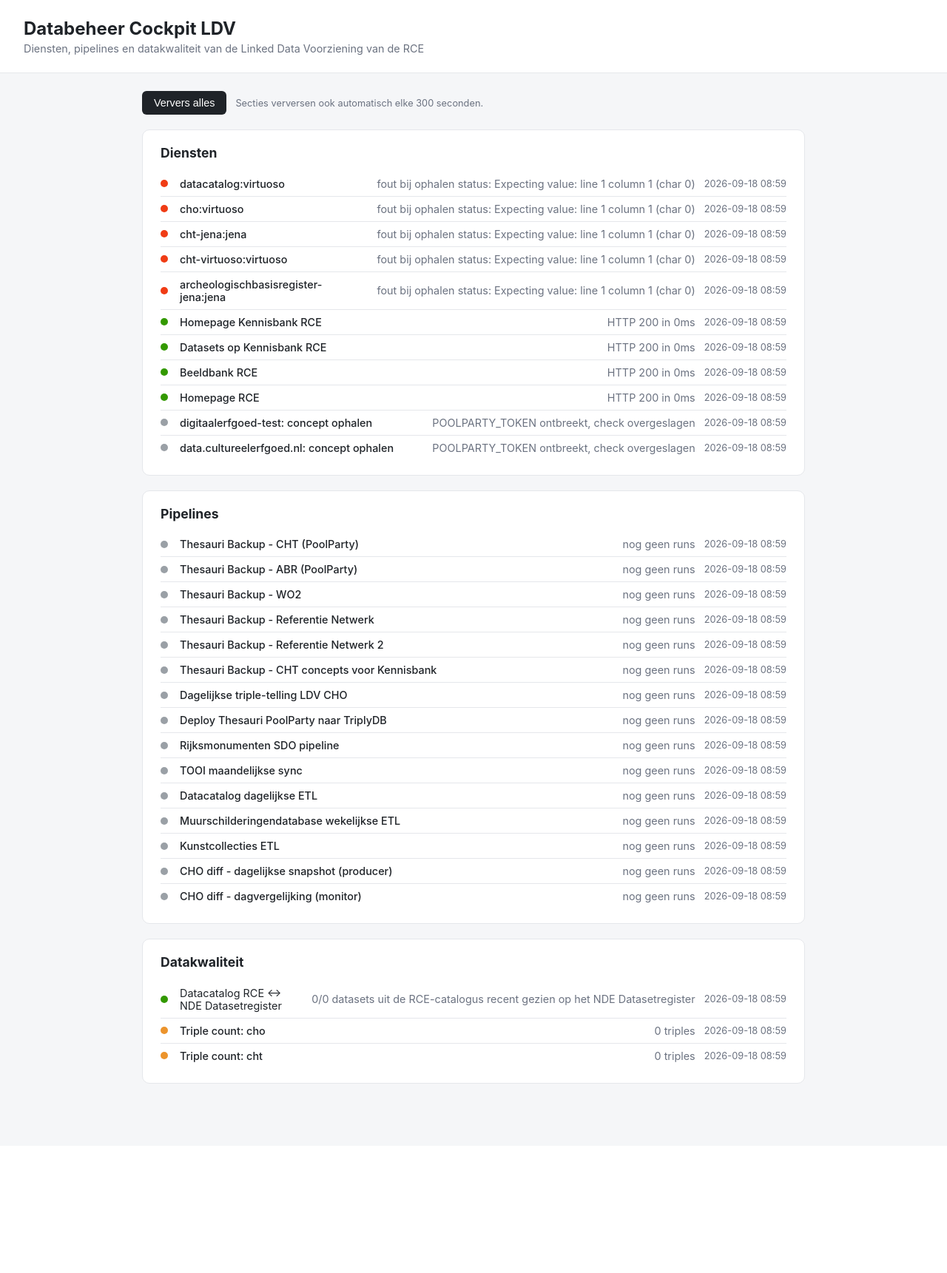
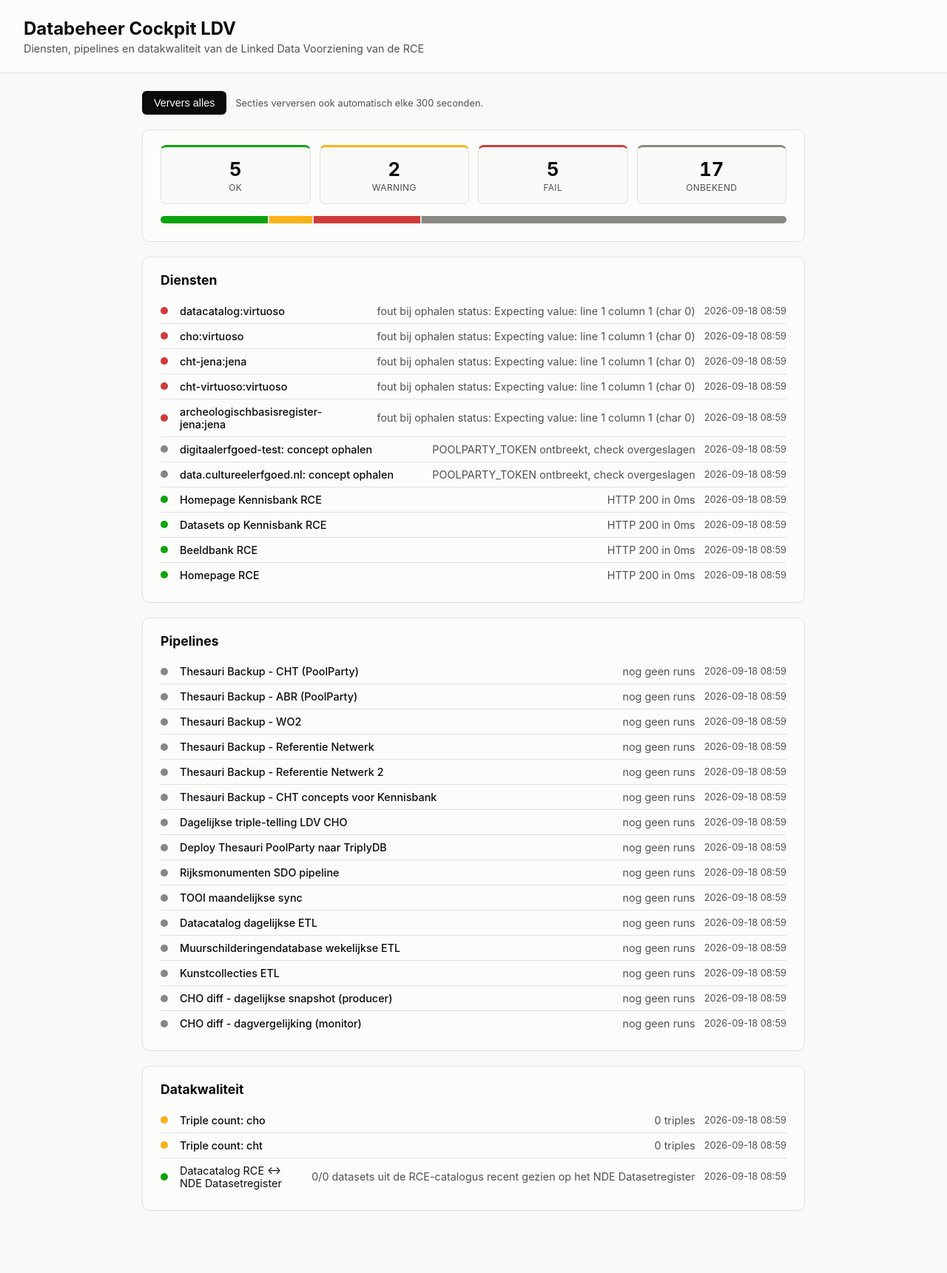
Before and after one commit to jolietjakeblues/databeheer-cockpit-ldv, a FastAPI app: page / in a window 1280 px wide. Shown: the whole page at 74% size. Before the commit the page ends 1465 px from the top, so only its background shows below. Run offline with FastAPI, Linux system fonts and the light colour scheme.

Commit message:
Detecteer stilgevallen pipelines en maak gezondheidsstatus visueel
- Pipelines: workflow-state (active/disabled_inactivity/disabled_manually)
  en cron-cadans worden nu gecheckt, niet alleen de laatste run-conclusie.
  Live getest: 4 van de 15 bewaakte workflows bleken al maanden stilgezet
  door GitHub's automatische disable-na-inactiviteit, terwijl hun laatste
  run ooit succesvol was - precies het gat dat dit dicht.
- Problemen-eerst sortering binnen elke sectie (SEVERITY_ORDER).
- KPI-rij + gezondheidsbalk bovenaan, kleuren volgens de gevalideerde
  status-palette (dataviz-skill: good/warning/critical).
- Bugfix diensten-check: outOfSync uit de LDV-API is een JSON-boolean,
  de vergelijking met de string "true" (ook aanwezig in service-dashboard)
  faalde daardoor altijd stil.
- data_quality: SPARQLWrapper (urllib) vervangen door requests i.v.m.
  ontbrekende CA-verificatie op dit systeem voor het NDE-endpoint.

Co-Authored-By: Claude Sonnet 5 <noreply@anthropic.com>

```diff
--- a/app/checks/pipelines.py
+++ b/app/checks/pipelines.py
@@ -1,4 +1,5 @@
 import os
+from datetime import datetime, timezone
 
 import requests
 
@@ -17,6 +18,11 @@ _CONCLUSION_LEVEL = {
     "stale": Level.WARNING,
 }
 
+_DISABLED_REASON = {
+    "disabled_inactivity": "automatisch uitgeschakeld door GitHub wegens 60+ dagen inactiviteit in de repo",
+    "disabled_manually": "handmatig uitgeschakeld",
+}
+
 
 def _headers() -> dict:
     headers = {"Accept": "application/vnd.github+json"}
@@ -25,9 +31,28 @@ def _headers() -> dict:
     return headers
 
 
-def check_workflow(repo: str, workflow: str, label: str) -> StatusEntry:
+def _get_workflow_state(repo: str, workflow: str) -> str | None:
+    """Geeft de workflow-state (active/disabled_inactivity/disabled_manually) of
+    None als die niet kon worden opgehaald."""
+    api_url = f"https://api.github.com/repos/{repo}/actions/workflows/{workflow}"
+    try:
+        response = requests.get(api_url, headers=_headers(), timeout=30)
+        if response.status_code != 200:
+            return None
+        return response.json().get("state")
+    except Exception:
+        return None
+
+
+def check_workflow(repo: str, workflow: str, label: str, cadence_days: int | None) -> StatusEntry:
     api_url = f"https://api.github.com/repos/{repo}/actions/workflows/{workflow}/runs?per_page=1"
     html_url = f"https://github.com/{repo}/actions/workflows/{workflow}"
+
+    state = _get_workflow_state(repo, workflow)
+    if state and state != "active":
+        reason = _DISABLED_REASON.get(state, state)
+        return StatusEntry(label=label, level=Level.FAIL, detail=f"workflow staat stil: {reason}", url=html_url)
+
     try:
         response = requests.get(api_url, headers=_headers(), timeout=30)
         if response.status_code == 404:
@@ -40,14 +65,22 @@ def check_workflow(repo: str, workflow: str, label: str) -> StatusEntry:
         run = runs[0]
         status = run.get("status")  # queued/in_progress/completed
         conclusion = run.get("conclusion")  # success/failure/...
-        run_at = run.get("run_started_at", "")[:16].replace("T", " ")
+        started_raw = run.get("run_started_at", "")
+        run_at = started_raw[:16].replace("T", " ")
 
         if status != "completed":
-            level = Level.WARNING
-            detail = f"loopt nog ({status}), gestart {run_at}"
-        else:
-            level = _CONCLUSION_LEVEL.get(conclusion, Level.UNKNOWN)
-            detail = f"laatste run: {conclusion}, {run_at}"
+            return StatusEntry(label=label, level=Level.WARNING, detail=f"loopt nog ({status}), gestart {run_at}", url=run.get("html_url", html_url))
+
+        level = _CONCLUSION_LEVEL.get(conclusion, Level.UNKNOWN)
+        detail = f"laatste run: {conclusion}, {run_at}"
+
+        if cadence_days is not None and started_raw:
+            started_at = datetime.fromisoformat(started_raw.replace("Z", "+00:00"))
+            days_since = (datetime.now(timezone.utc) - started_at).days
+            grace_days = max(cadence_days * 2, cadence_days + 2)
+            if days_since > grace_days:
+                level = Level.FAIL
+                detail = f"laatste run {days_since} dagen geleden ({conclusion}), verwacht elke {cadence_days} dag(en) - lijkt gestopt"
 
         return StatusEntry(label=label, level=level, detail=detail, url=run.get("html_url", html_url))
     except Exception as exc:
@@ -56,4 +89,7 @@ def check_workflow(repo: str, workflow: str, label: str) -> StatusEntry:
 
 def gather_pipeline_statuses() -> list[StatusEntry]:
     cfg = load_sources()
-    return [check_workflow(p["repo"], p["workflow"], p["label"]) for p in cfg.get("pipelines", [])]
+    return [
+        check_workflow(p["repo"], p["workflow"], p["label"], p.get("cadence_days"))
+        for p in cfg.get("pipelines", [])
+    ]
--- a/app/checks/services.py
+++ b/app/checks/services.py
@@ -19,11 +19,13 @@ def check_ldv_service(name: str, url: str) -> StatusEntry:
         info = json.loads(response.content)
         status = info.get("status")
         out_of_sync = info.get("outOfSync")
+        # De LDV-API geeft een echte JSON-boolean terug; alleen str/bool "true" tellen mee.
+        out_of_sync_bool = out_of_sync is True or str(out_of_sync).lower() == "true"
         created = datetime.strptime(info.get("createdAt"), timeformat_src)
 
         if status != "running":
             level = Level.FAIL
-        elif out_of_sync == "true":
+        elif out_of_sync_bool:
             level = Level.WARNING
         elif now_cet() - created <= timedelta(days=1):
             level = Level.WARNING
--- a/app/main.py
+++ b/app/main.py
@@ -14,6 +14,7 @@ from app.checks.data_quality import gather_data_quality_statuses
 from app.checks.pipelines import gather_pipeline_statuses
 from app.checks.services import gather_service_statuses
 from app.config import load_sources
+from app.summary import sorted_entries, summarize
 
 BASE_DIR = Path(__file__).resolve().parent
 
@@ -38,8 +39,17 @@ cache = DashboardCache(
 @app.get("/")
 def dashboard(request: Request):
     sections = cache.all_sections()
+    counts = summarize(sections)
+    total = sum(counts.values()) or 1
     template = jinja_env.get_template("dashboard.html")
-    return HTMLResponse(template.render(sections=sections))
+    return HTMLResponse(
+        template.render(
+            sections=sections,
+            sorted_entries=sorted_entries,
+            counts=counts,
+            total=total,
+        )
+    )
 
 
 @app.post("/refresh")
--- a/app/status.py
+++ b/app/status.py
@@ -8,6 +8,10 @@ class Level(str, Enum):
     WARNING = "warning"
     FAIL = "fail"
     UNKNOWN = "unknown"
+
+
+# Probleem-eerst: hoe lager, hoe hoger in de lijst.
+SEVERITY_ORDER = {Level.FAIL: 0, Level.WARNING: 1, Level.UNKNOWN: 2, Level.OK: 3}
 
 
 @dataclass
--- a/config/sources.yaml
+++ b/config/sources.yaml
@@ -24,52 +24,70 @@ websites:
     url: https://www.cultureelerfgoed.nl/
 
 # GitHub Actions workflows die het LDV-databeheer draaiend houden.
+# cadence_days = verwachte cron-cadans, uitgelezen uit elke workflow (`on.schedule.cron`).
+# null = geen cron (workflow_dispatch-only), dan wordt alleen de laatste conclusie getoond,
+# geen "te lang geleden gedraaid"-check.
 pipelines:
   - repo: cultureelerfgoed/rce-thesauri-backup
     workflow: cht-backup-poolparty.yml
     label: "Thesauri Backup - CHT (PoolParty)"
+    cadence_days: 1
   - repo: cultureelerfgoed/rce-thesauri-backup
     workflow: abr-backup-poolparty.yml
     label: "Thesauri Backup - ABR (PoolParty)"
+    cadence_days: 1
   - repo: cultureelerfgoed/rce-thesauri-backup
     workflow: wo2-thesaurus-backup-poolparty.yml
     label: "Thesauri Backup - WO2"
+    cadence_days: 1
   - repo: cultureelerfgoed/rce-thesauri-backup
     workflow: rn-backup-poolparty.yml
     label: "Thesauri Backup - Referentie Netwerk"
+    cadence_days: 1
   - repo: cultureelerfgoed/rce-thesauri-backup
     workflow: rn2-backup-poolparty.yml
     label: "Thesauri Backup - Referentie Netwerk 2"
+    cadence_days: 1
   - repo: cultureelerfgoed/rce-thesauri-backup
     workflow: cht-kennisbank-poolparty.yml
     label: "Thesauri Backup - CHT concepts voor Kennisbank"
+    cadence_days: 1
   - repo: cultureelerfgoed/rce-thesauri-backup
     workflow: ldv-cho-count.yml
     label: "Dagelijkse triple-telling LDV CHO"
+    cadence_days: 1
   - repo: cultureelerfgoed/thesauri-poolparty-ldv
     workflow: deploy.yml
     label: "Deploy Thesauri PoolParty naar TriplyDB"
+    cadence_days: 1
   - repo: cultureelerfgoed/workflow-rijksmonumenten-sdo-termennetwerk
     workflow: schemaorg-pipeline.yml
     label: "Rijksmonumenten SDO pipeline"
+    cadence_days: 1
   - repo: cultureelerfgoed/tooi
     workflow: tooi-sync.yml
     label: "TOOI maandelijkse sync"
+    cadence_days: 31
   - repo: cultureelerfgoed/datacatalog-etl
     workflow: push_latest_datacatalog.yml
     label: "Datacatalog dagelijkse ETL"
+    cadence_days: 1
   - repo: cultureelerfgoed/muurschilderingendatabase-etl
     workflow: muurschilderingendatabase-etl.yml
     label: "Muurschilderingendatabase wekelijkse ETL"
+    cadence_days: 7
   - repo: cultureelerfgoed/kunstcollecties-etl
     workflow: stateful_harvest_kunstcollecties.yml
     label: "Kunstcollecties ETL"
+    cadence_days: null # alleen workflow_dispatch, geen cron
   - repo: cultureelerfgoed/cho-diff-monitor
     workflow: cho-diff-producer.yml
     label: "CHO diff - dagelijkse snapshot (producer)"
+    cadence_days: 1
   - repo: cultureelerfgoed/cho-diff-monitor
     workflow: cho-diff-monitor.yml
     label: "CHO diff - dagvergelijking (monitor)"
+    cadence_days: 1
 
 # SPARQL-endpoints voor datakwaliteitschecks (allen publiek, geen token nodig).
 sparql_endpoints:
--- a/static/style.css
+++ b/static/style.css
@@ -1,13 +1,14 @@
 :root {
-    --ok: #339900;
-    --warning: #ec942c;
-    --fail: #f03c15;
-    --unknown: #9aa0a6;
-    --bg: #f5f6f8;
-    --panel: #ffffff;
-    --text: #1f2328;
-    --muted: #6b7280;
-    --border: #e5e7eb;
+    /* Status-palette (dataviz-skill, referentie-instantie): vast, niet themabaar. */
+    --ok: #0ca30c;
+    --warning: #fab219;
+    --fail: #d03b3b;
+    --unknown: #898781;
+    --bg: #f9f9f7;
+    --panel: #fcfcfb;
+    --text: #0b0b0b;
+    --muted: #52514e;
+    --border: #e1e0d9;
 }
 
 * { box-sizing: border-box; }
@@ -96,3 +97,64 @@ main {
 .timestamp { color: var(--muted); font-size: 0.8rem; white-space: nowrap; }
 
 .empty { color: var(--muted); font-style: italic; }
+
+.health-panel { padding-bottom: 24px; }
+
+.kpi-row {
+    display: grid;
+    grid-template-columns: repeat(4, 1fr);
+    gap: 12px;
+    margin-bottom: 16px;
+}
+
+.kpi-tile {
+    display: flex;
+    flex-direction: column;
+    align-items: center;
+    gap: 2px;
+    padding: 14px 8px;
+    border-radius: 8px;
+    background: var(--bg);
+    border: 1px solid var(--border);
+    border-top: 3px solid var(--tile-color, var(--unknown));
+}
+
+.kpi-value {
+    font-size: 1.6rem;
+    font-weight: 700;
+    font-variant-numeric: tabular-nums;
+    color: var(--text);
+}
+
+.kpi-label {
+    font-size: 0.75rem;
+    color: var(--muted);
+    text-transform: uppercase;
+    letter-spacing: 0.03em;
+}
+
+.kpi-ok { --tile-color: var(--ok); }
+.kpi-warning { --tile-color: var(--warning); }
+.kpi-fail { --tile-color: var(--fail); }
+.kpi-unknown { --tile-color: var(--unknown); }
+
+.health-bar {
+    display: flex;
+    width: 100%;
+    height: 10px;
+    border-radius: 5px;
+    overflow: hidden;
+    background: var(--border);
+}
+
+.health-seg {
+    height: 100%;
+    display: block;
+}
+
+.health-seg + .health-seg { margin-left: 2px; }
+
+.health-ok { background: var(--ok); }
+.health-warning { background: var(--warning); }
+.health-fail { background: var(--fail); }
+.health-unknown { background: var(--unknown); }
```
Also changed, not shown: app/summary.py (added, +14 -0 lines), app/templates/dashboard.html (+28 -1 lines).
